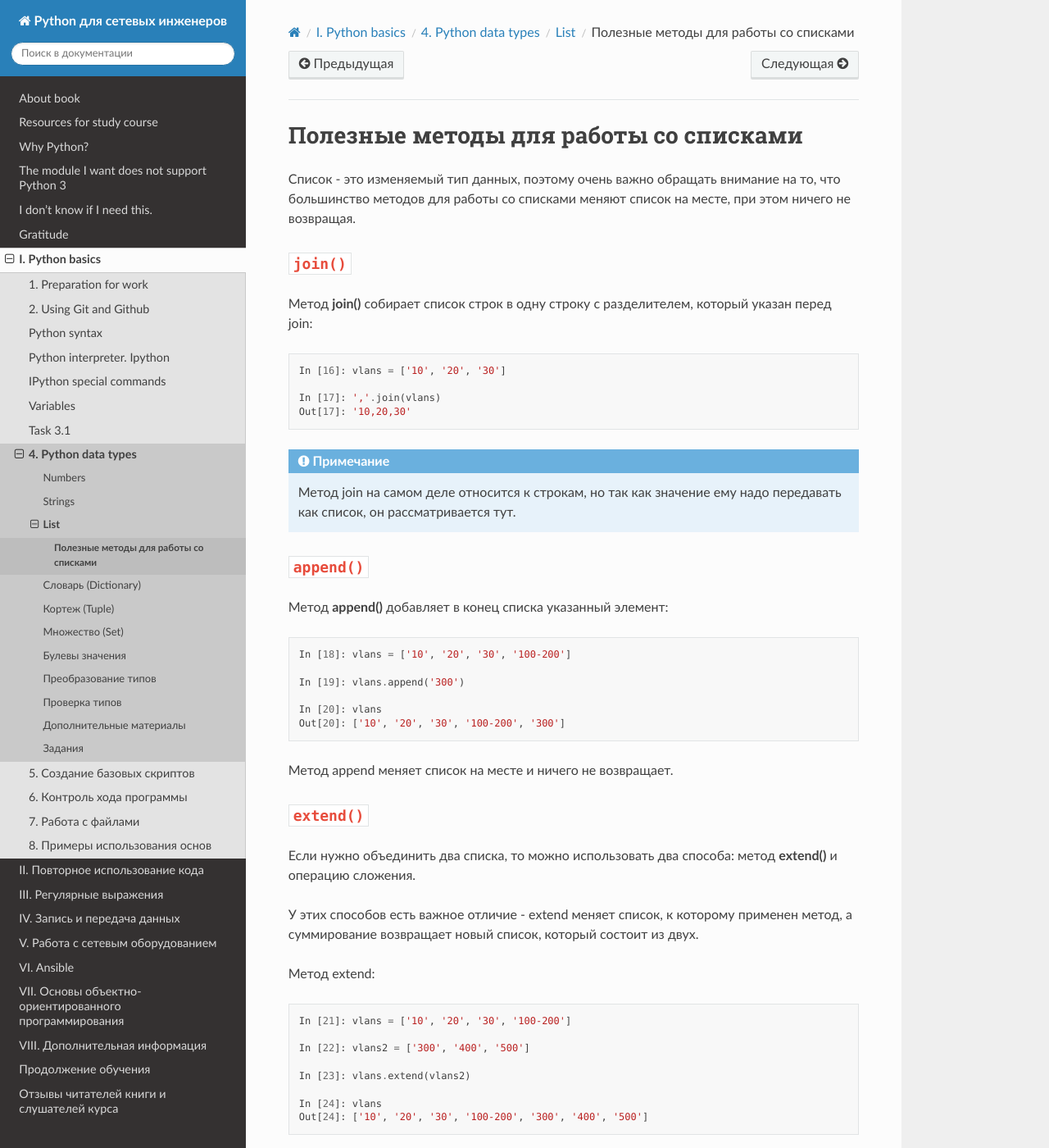
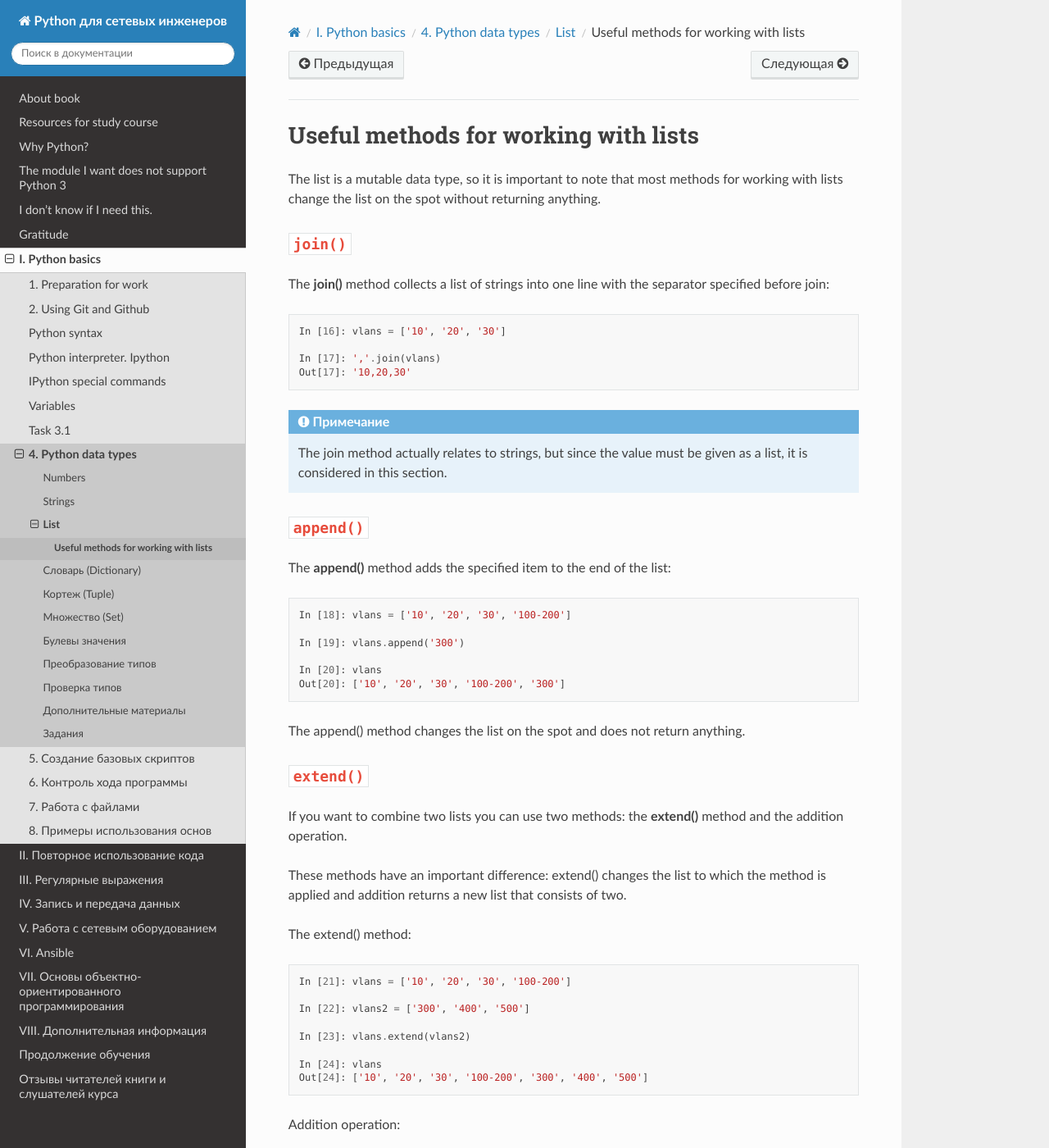
Before and after one commit to Aidar5/nattoeng, a Sphinx documentation site: the page built from docs/source/book/04_data_structures/5a_list_methods.rst, in a window 1280 px wide and 1400 px high. Shown: the whole window at 82% size. Built offline with Sphinx 7.4.7 and the Read the Docs theme 2.0.0, drawn with Linux system fonts in a browser that asks for light colours; pages that are not in the unit, such as notebooks, are missing from menus; some of the changed text lies outside the part shown.

Commit message:
Update 5a_list_methods.rst

```diff
--- a/docs/source/book/04_data_structures/5a_list_methods.rst
+++ b/docs/source/book/04_data_structures/5a_list_methods.rst
@@ -1,15 +1,12 @@
-Полезные методы для работы со списками
+Useful methods for working with lists
 ~~~~~~~~~~~~~~~~~~~~~~~~~~~~~~~~~~~~~~
 
-Список - это изменяемый тип данных, поэтому очень важно обращать
-внимание на то, что большинство методов для работы со списками меняют
-список на месте, при этом ничего не возвращая.
+The list is a mutable  data type, so it is important to note that most methods for working with lists change the list on the spot without returning anything.
 
 ``join()``
 ^^^^^^^^^^
 
-Метод **join()** собирает список строк в одну строку с разделителем,
-который указан перед join:
+The **join()** method collects a list of strings into one line with the separator specified before join:
 
 .. code:: python
 
@@ -19,13 +16,12 @@
     Out[17]: '10,20,30'
 
 .. note::
-    Метод join на самом деле относится к строкам, но так как значение
-    ему надо передавать как список, он рассматривается тут.
+    The join method actually relates to strings, but since the value must be given as a list, it is considered in this section.
 
 ``append()``
 ^^^^^^^^^^^^
 
-Метод **append()** добавляет в конец списка указанный элемент:
+The **append()** method adds the specified item to the end of the list:
 
 .. code:: python
 
@@ -36,19 +32,16 @@
     In [20]: vlans
     Out[20]: ['10', '20', '30', '100-200', '300']
 
-Метод append меняет список на месте и ничего не возвращает.
+The append() method changes the list on the spot and does not return anything.
 
 ``extend()``
 ^^^^^^^^^^^^
 
-Если нужно объединить два списка, то можно использовать два способа:
-метод **extend()** и операцию сложения.
+If you want to combine two lists you can use two methods: the **extend()** method and the addition operation.
 
-У этих способов есть важное отличие - extend меняет список, к которому
-применен метод, а суммирование возвращает новый список, который состоит
-из двух.
+These methods have an important difference: extend() changes the list to which the method is applied and addition returns a new list that consists of two.
 
-Метод extend:
+The extend() method:
 
 .. code:: python
 
@@ -61,7 +54,7 @@
     In [24]: vlans
     Out[24]: ['10', '20', '30', '100-200', '300', '400', '500']
 
-Суммирование списков:
+Addition operation:
 
 .. code:: python
 
@@ -72,9 +65,7 @@
     In [29]: vlans + vlans2
     Out[29]: ['10', '20', '30', '100-200', '300', '400', '500']
 
-Обратите внимание на то, что при суммировании списков в ipython
-появилась строка Out. Это означает, что результат суммирования можно
-присвоить в переменную:
+Note that when adding lists in IPython the line Out appeared. This means that the result of the summation can be assigned to the variable:
 
 .. code:: python
 
@@ -86,8 +77,7 @@
 ``pop()``
 ^^^^^^^^^
 
-Метод **pop()** удаляет элемент, который соответствует указанному
-номеру. Но, что важно, при этом метод возвращает этот элемент:
+The **pop()** method removes the item that corresponds to the specified number. But, importantly, the method returns this item:
 
 .. code:: python
 
@@ -99,14 +89,14 @@
     In [30]: vlans
     Out[30]: ['10', '20', '30']
 
-Без указания номера удаляется последний элемент списка.
+Without number specified the last item in the list is deleted.
 
 ``remove()``
 ^^^^^^^^^^^^
 
-Метод **remove()** удаляет указанный элемент.
+The **remove()** method removes the specified item.
 
-remove() не возвращает удаленный элемент:
+remove() does not return the deleted item:
 
 .. code:: python
 
@@ -117,8 +107,7 @@ remove() не возвращает удаленный элемент:
     In [33]: vlans
     Out[33]: ['10', '30', '100-200']
 
-В методе remove надо указывать сам элемент, который надо удалить, а не
-его номер в списке. Если указать номер элемента, возникнет ошибка:
+In remove method you must specify the item to be deleted, not its number in the list. If item number is specified, error occurs:
 
 .. code:: python
 
@@ -133,8 +122,7 @@ remove() не возвращает удаленный элемент:
 ``index()``
 ^^^^^^^^^^^
 
-Метод **index()** используется для того, чтобы проверить, под каким
-номером в списке хранится элемент:
+The **index()** method is used to check under which number the item is stored in the list:
 
 .. code:: python
 
@@ -146,8 +134,7 @@ remove() не возвращает удаленный элемент:
 ``insert()``
 ^^^^^^^^^^^^
 
-Метод **insert()** позволяет вставить элемент на определенное место в
-списке:
+The **insert()** method allows you to insert an item into a specific place in the list:
 
 .. code:: python
 
@@ -161,7 +148,7 @@ remove() не возвращает удаленный элемент:
 ``sort()``
 ^^^^^^^^^^
 
-Метод sort сортирует список на месте:
+The sort() method sorts on the spot:
 
 .. code:: python
 
```
